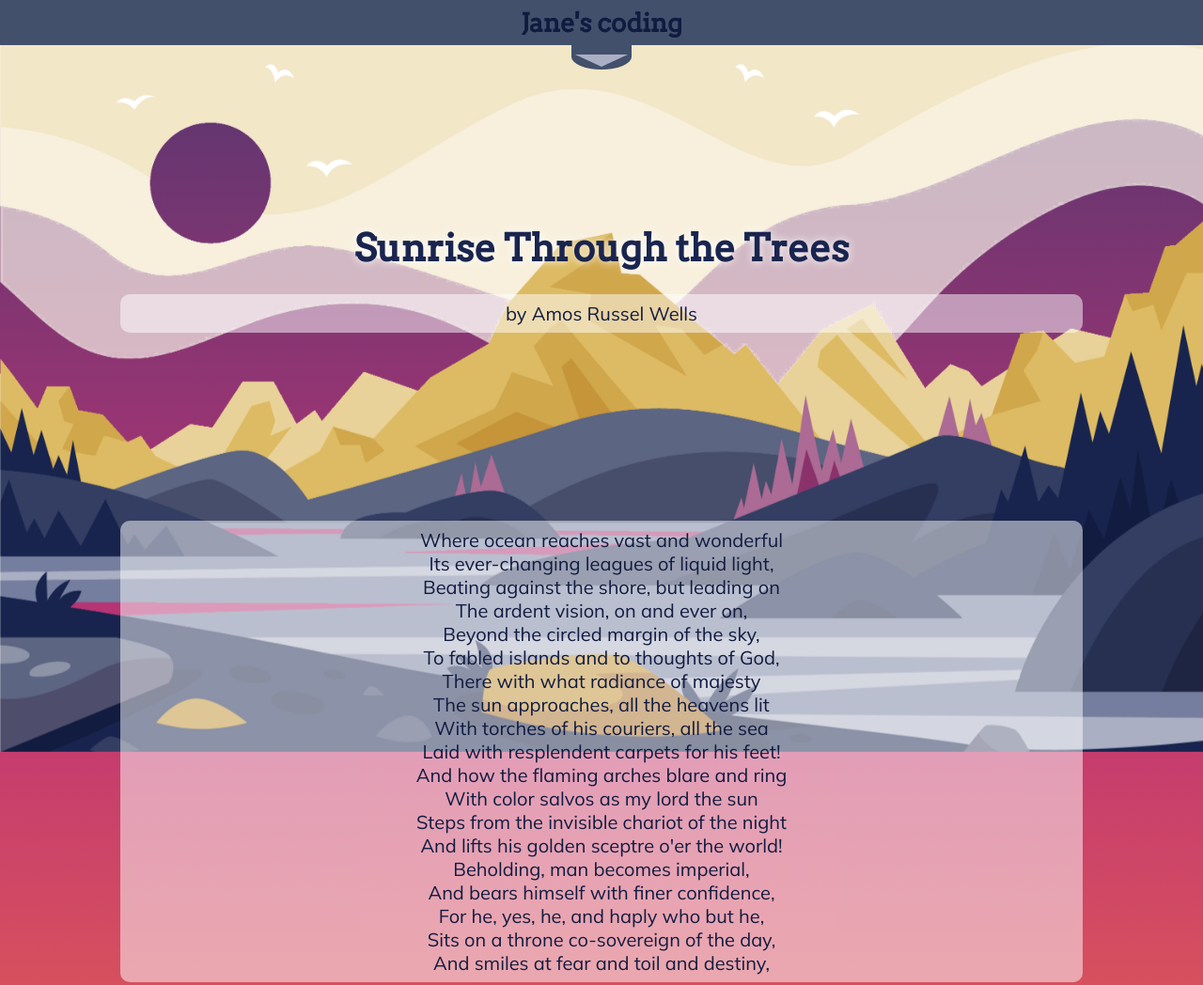
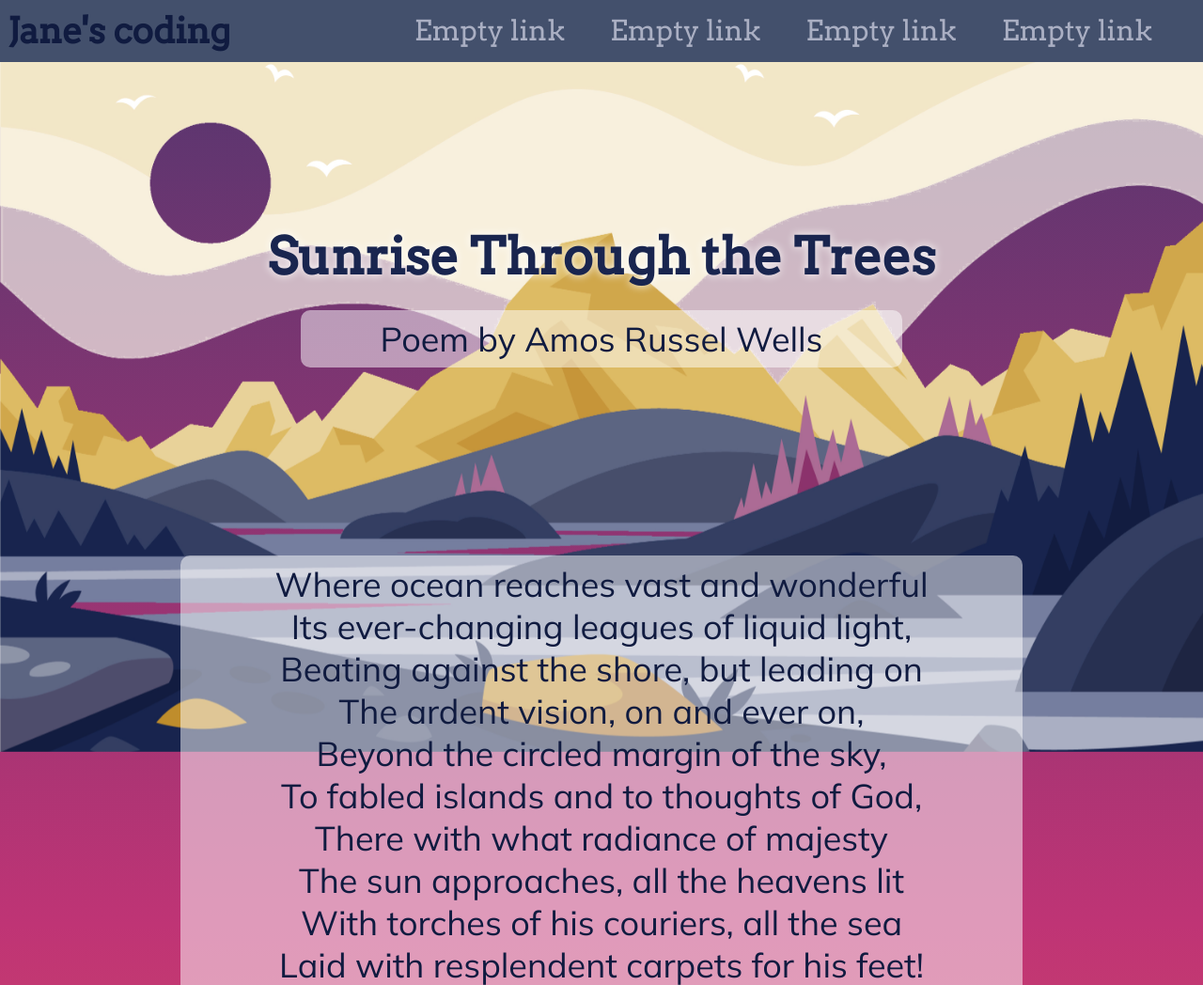
Before and after one commit to Jane-Coding/Sunrise-Through-the-Trees, a plain HTML site: page index.html in a window 1280 px wide. Shown: the top 1048 px of the page at 94% size. Drawn offline with Linux system fonts and the light colour scheme.

Commit message:
media + final update

```diff
--- a/index.html
+++ b/index.html
@@ -21,10 +21,10 @@
       </div>
       <nav class="drop-menu">
         <span class="menu" id="menu">
-          <a href="" class="nav-link">Portfolio 1</a>
-          <a href="" class="nav-link">Portfolio 2</a>
-          <a href="" class="nav-link">Portfolio 3</a>
-          <a href="" class="nav-link">Portfolio 4</a>
+          <a href="#" class="nav-link">Empty link</a>
+          <a href="#" class="nav-link">Empty link</a>
+          <a href="#" class="nav-link">Empty link</a>
+          <a href="#" class="nav-link">Empty link</a>
         </span>
         <div class="bottom-nav">
           <span class="drop_button">
@@ -41,7 +41,7 @@
       <div class="scroll">
         <section>
           <h1 class="main_header">Sunrise Through the Trees</h1>
-          <p class="poem">by Amos Russel Wells</p>
+          <p class="author poem">Poem by Amos Russel Wells</p>
         </section>
 
         <section>
@@ -164,14 +164,17 @@
       </aside>
       <p>
         He was a voluminous author, no less than 63 titles being credited to his
-        pen. His works include books dealing with young people's work, the Sunday
-        school, juvenile fiction, poetry and devotional literature.
+        pen. His works include books dealing with young people's work, the
+        Sunday school, juvenile fiction, poetry and devotional literature.
       </p>
     </section>
 
     <footer>
       <p>
-        Poem taken from website: <a href="https://discoverpoetry.com/poems/sunrise-poems/">discoverpoetry</a>
+        Poem taken from website:
+        <a href="https://discoverpoetry.com/poems/sunrise-poems/"
+          >discoverpoetry</a
+        >
       </p>
     </footer>
   </body>
--- a/styles.css
+++ b/styles.css
@@ -13,17 +13,22 @@
     --deep-blue: #101b40;
     --grey-text: #aaafc3;
 
-    --fs-xl: 2.5rem;
-    --fs-600: 1.5rem;
-    --fs-500: 1.25rem;
-    --fs-400: 1rem;
+    --my-gradient: linear-gradient(#50366F,#BF3475,#EE6C45,#FFCE61,gold, #FFE58A);
 
-    --f-main: 'Mulish', sans-serif;
-    --f-headers: 'Arvo', serif;
-    --f-emphasis: 'Courgette', cursive;
+    --fs-125: 1.25em;
+    --fs-150: 1.5em;
+    --fs-170: 1.7em;
+    --fs-200: 2em;
 
-    --nav-link-height: 2rem;
+    --ff-main: 'Mulish', sans-serif;
+    --ff-headers: 'Arvo', serif;
+    --ff-emphasis: 'Courgette', cursive;
+
     --scroll-spacing: calc(100vh / 4);
+}
+
+body {
+    font-size: var(--fs-125);
 }
 
 header {
@@ -43,31 +48,28 @@ header {
     flex-direction: column;
     align-items: center;
     z-index: 4;
-    font-size: var(--fs-500);
     height: 3rem;
-
 }
 
 .logo {
     padding: .5rem;
-    font-weight: 800;
-    font-size: 1.7rem;
-    flex-grow: 2;
+    font-weight: bold;
+    font-size: var(--fs-125);
     color: var(--deep-blue);
-    font-family: var(--f-headers);
+    font-family: var(--ff-headers);
 }
 
 .drop-menu {
     width: 100%;
     margin: 0 auto;
     position: absolute;
-    top: -6.7rem;
+    top: -10rem;
     transition: transform 1s ease-out ;
     z-index: 2;
 }
 
 .down {
-    transform: translateY(9.6rem);
+    transform: translateY(13rem);
     transition: transform 1s ease-out, top 1s ;
 }
 
@@ -80,11 +82,11 @@ header {
 }
 
 .nav-link {
-    padding: .2rem;
+    margin: .5rem;
+    padding: .4rem 1rem;
     text-decoration: none;
     color: var(--grey-text);
-    font-family: var(--f-headers);
-    height: var(--nav-link-height);
+    font-family: var(--ff-headers);
 }
 
 .bottom-nav {
@@ -101,15 +103,21 @@ header {
 }
 
 .nav-link:hover {
-    background-color: #bf8d2c;
-    border-radius: 20px;
+    background-color: var(--grey-text);
+    color: #101b40;
+    font-weight: 700;
+}
+
+.menu a:nth-child(2n+1) {
+    border-radius: 30px 30px 5px 5px;
+}
+.menu a:nth-child(2n+2) {
+    border-radius: 5px 5px 30px 30px;
 }
 
 .wrapper {
-    /* background: linear-gradient(white,white, #596682, #213154, #19254f, #101b40); */
-    background: linear-gradient(#50366F,#BF3475,#EE6C45,#FFCE61,#FFE58A,gold);
+    background: var(--my-gradient);
     z-index: -1;
-    font-size: var(--fs-500);
 }
 
 .bg-img {
@@ -124,7 +132,6 @@ header {
 .scroll {
     position: relative;
     top: -70vh;
-    height: 70%;
     display: flex;
     flex-direction: column;
     gap: var(--scroll-spacing);
@@ -133,34 +140,41 @@ header {
 .main_header {
     margin-bottom: 1.5rem;
     padding: 0 0.5rem;
-    font-size: var(--fs-xl);
     color:var(--blue);
     text-align: center;
-    font-family: var(--f-headers);
+    font-family: var(--ff-headers);
     text-shadow: 0 0 10px white;
 }
 
-.poem {
+.poem,
+.author {
     background-color: rgba(255,255,255,0.5);
     padding: .5rem;
     margin: 0 10% 0 10%;
     text-align: center;
     border-radius: 10px;
     color: var(--deep-blue);
-    font-family: var(--f-main);
+    font-family: var(--ff-main);
+}
+
+.author {
+    margin: 0 20% 0 20%;
 }
 
 .general_info {
     padding: 1rem;
     color: var(--grey-text);
     background-color: #18244e;
-    font-size: var(--fs-500);
-    font-family: var(--f-main);
+    font-family: var(--ff-main);
 }
 
 h2 {
     padding: .5rem;
     text-align: center;
+}
+
+.left {
+    margin: 0 auto;
 }
 
 .right {
@@ -171,7 +185,7 @@ h2 {
     padding-left: 1rem;
     width: 40%;
     color: var(--orane);
-    font-family: var(--f-emphasis);
+    font-family: var(--ff-emphasis);
 }
 
 .right a {
@@ -182,17 +196,6 @@ h2 {
 .right a:hover {
     text-decoration: underline;
     color: var(--yellow);
-}
-
-/* .left {
-    margin-right: 1rem;
-    float: left;
-    box-shadow: inset -5px 0 var(--yellow);
-    width: 160px;
-} */
-
-.left {
-    margin: 0 auto;
 }
 .portrait {
     display: block;
@@ -208,23 +211,128 @@ h2 {
 .general_info > p::first-letter {
     color:var(--orange);
     font-weight:700;
-    font-size: var(--fs-600);
-    font-family: var(--f-emphasis);
+    font-family: var(--ff-emphasis);
     padding-left: 1rem;
 }
 
 footer {
+    padding: .5em;
     background-color: var(--deep-blue);
     color: var(--grey-text);
-    font-family: var(--f-main);
+    font-family: var(--ff-main);
 }
 
 footer a {
     text-decoration: none;
     color: var(--orange);
-    font-family: var(--f-emphasis);
+    font-family: var(--ff-emphasis);
 }
 
 footer a:hover {
     text-decoration: underline;
 }
+
+@media(min-width: 500px){
+    .portrait{
+        display: inline-block;
+    }
+    .left{
+        float: left;
+    }
+}
+
+@media (min-width: 650px){
+    body{
+        font-size: var(--fs-150);
+    }
+    header{
+        background-color: var(--dark-grey);
+        height: auto;
+        display: flex;
+        flex-direction: row;
+        align-items: center;
+        justify-content: space-around;
+    }
+    .logo_container{
+        position: static;
+        width: auto;
+        height: auto;
+    }
+    .logo{
+        align-self:baseline;
+    }
+    .drop-menu {
+        margin: 0;
+        width: auto;
+        position: static;
+    }
+    .menu{
+        margin-right: 1em;
+        display: block;
+        display: flex;
+        flex-direction: row;
+    }
+    .nav-link{
+        text-align: center;
+    }
+    .bottom-nav{
+        display: none;
+    }
+    .menu a:nth-child(2n+1) {
+        border-radius: 30px 30px 5px;
+    }
+    .menu a:nth-child(2n+2) {
+        border-radius: 30px 30px 30px 5px;
+    }
+}
+@media(min-width: 900px){
+    .wrapper{
+        font-size: var(--fs-125);
+    }
+    .general_info {
+        padding: 0 10%;
+    }
+}
+
+@media (min-width: 1200px){
+    header{
+        justify-content: space-between;
+        font-size: var(--fs-125);
+    }
+    .wrapper{
+        font-size: var(--fs-150);
+    }
+    .poem {
+        margin: 0 15% 0 15%;
+    }
+    .author{
+        margin: 0 25% 0 25%;
+    }
+    .portrait{
+        width: 200px;
+    }
+}
+
+@media (min-width: 1600px){
+    body{
+        font-size: var(--fs-170);
+    }
+    .poem {
+        margin: 0 20% 0 20%;
+    }
+    .author{
+        margin: 0 30% 0 30%;
+    }
+}
+
+@media (min-width: 2300px){
+    body{
+        font-size: var(--fs-200);
+    }
+    .poem {
+        margin: 0 25% 0 25%;
+    }
+    .author{
+        margin: 0 35% 0 35%;
+    }
+}
```
